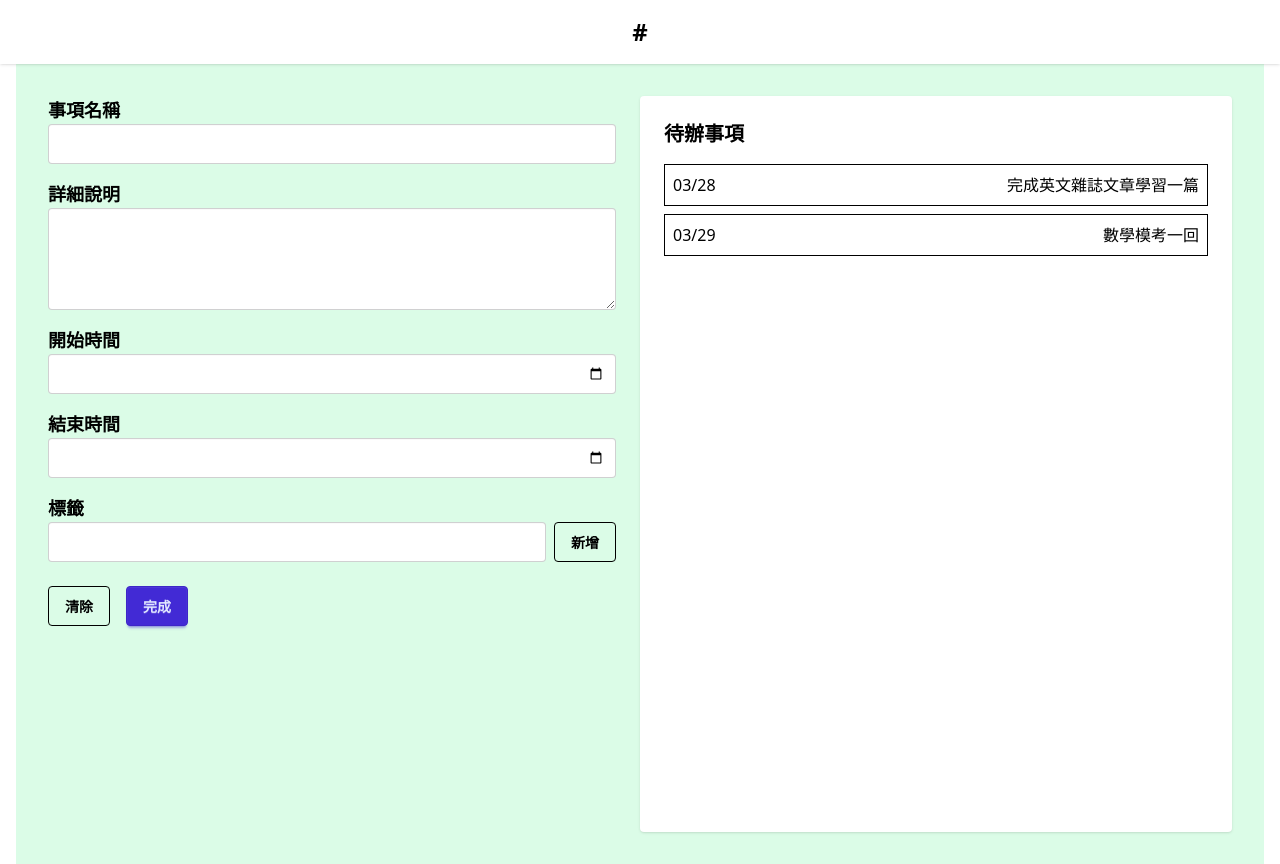
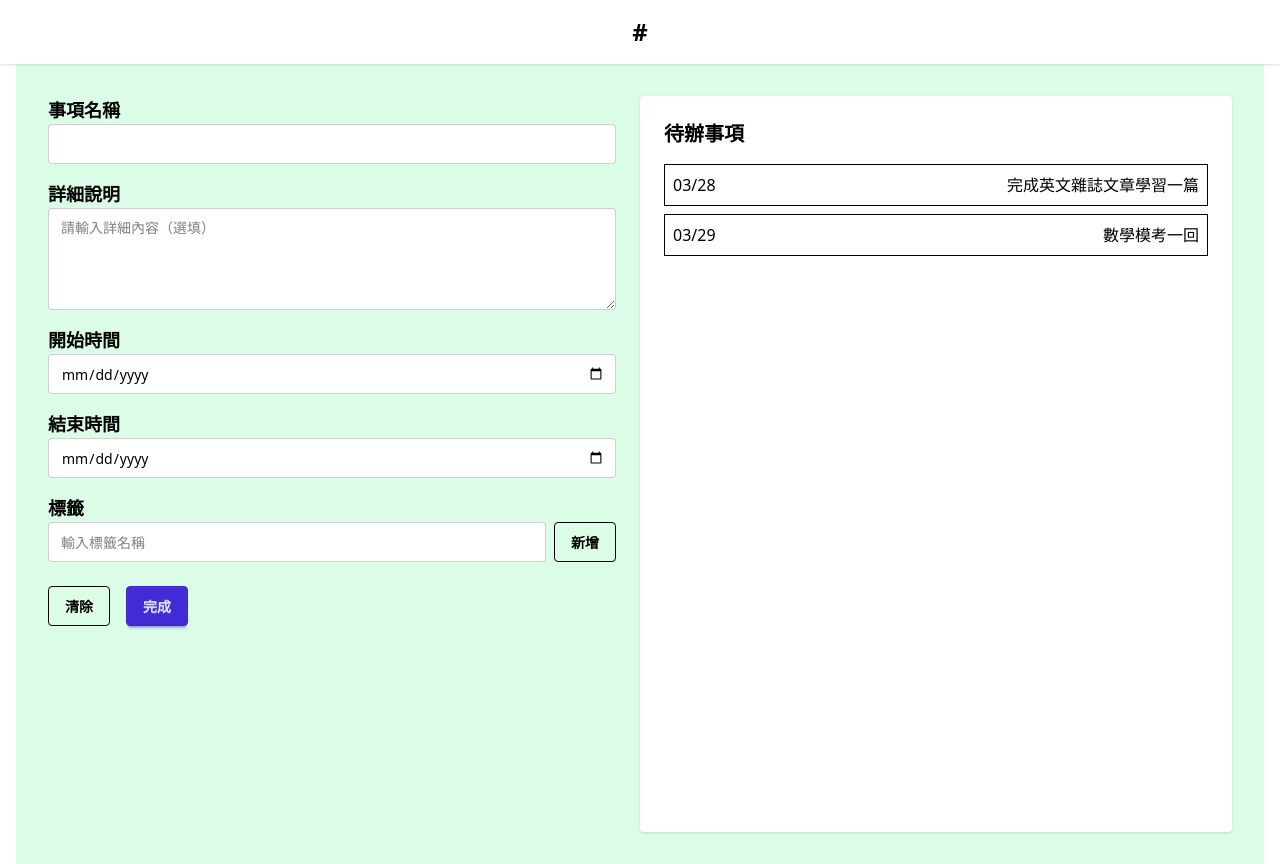
Before and after one commit to emba2ra3star/NTUEDTD_REACT_Just-Today, a React (Vite) app: page /TodoList in a window 1280 px wide. Built offline with nearby package versions, Linux system fonts and the light colour scheme.

Commit message:
change text color

```diff
--- a/src/components/FormSection.jsx
+++ b/src/components/FormSection.jsx
@@ -41,7 +41,7 @@ function FormSection() {
         <textarea
           value={description}
           onChange={(e) => setDescription(e.target.value)}
-          className="textarea textarea-bordered w-full text-white"
+          className="textarea textarea-bordered w-full"
           rows="4"
           placeholder="請輸入詳細內容（選填）"
         />
@@ -53,7 +53,7 @@ function FormSection() {
           type="date"
           value={startDate}
           onChange={(e) => setStartDate(e.target.value)}
-          className="input input-bordered w-full text-white"
+          className="input input-bordered w-full "
         />
       </div>
 
@@ -63,7 +63,7 @@ function FormSection() {
           type="date"
           value={endDate}
           onChange={(e) => setEndDate(e.target.value)}
-          className="input input-bordered w-full text-white"
+          className="input input-bordered w-full"
         />
       </div>
 
@@ -74,7 +74,7 @@ function FormSection() {
             type="text"
             value={tagInput}
             onChange={(e) => setTagInput(e.target.value)}
-            className="input input-bordered flex-grow text-white"
+            className="input input-bordered flex-grow"
             placeholder="輸入標籤名稱"
           />
           <button type="button" onClick={handleAddTag} className="btn btn-outline">
```
